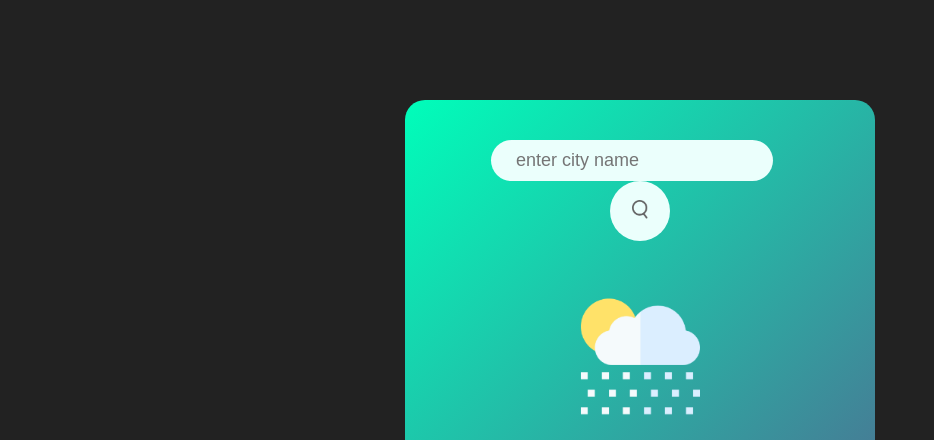
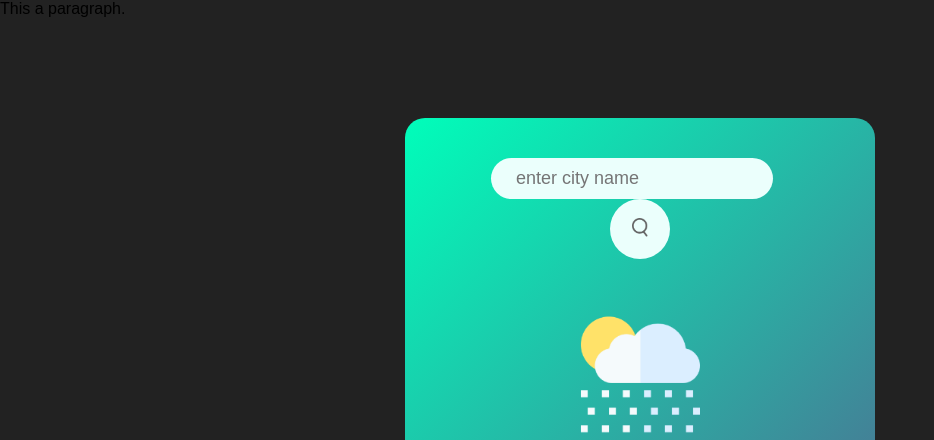
Before and after one commit to Prakash-Dwibedy/Weather-App, a plain HTML site: page index.html in a window 1280 px wide. Shown: the top 440 px of the page, without its empty margins (0-934 px from the left). Drawn offline with Linux system fonts and the light colour scheme.

Commit message:
Adding a paragraph

```diff
--- a/index.html
+++ b/index.html
@@ -6,7 +6,7 @@
 <link rel="stylesheet" href="style.css">
 </head>
 <body>
-
+<p> This a paragraph.</p>
     <div class="card">
         <div class="search">
             <input type="text" placeholder="enter city name"
```
